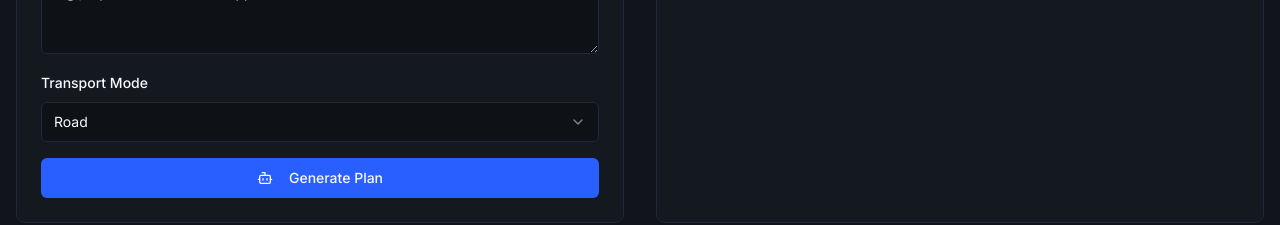
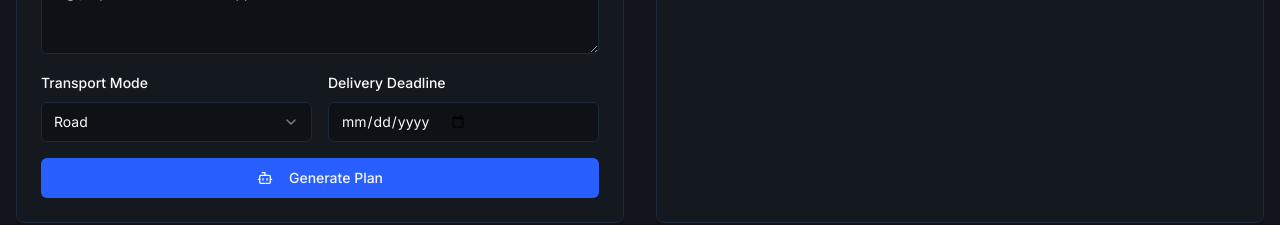
Before and after one commit to deno34/studio, a Next.js app: page /dashboard/agents/operations in a window 1280 px wide. Shown: the part 514-739 px from the top of the page. Built offline with nearby package versions, Linux system fonts and the light colour scheme; no server answers.

Commit message:
have you added Delivery deadline in logistics assistant

```diff
--- a/src/ai/flows/logistics-flow.ts
+++ b/src/ai/flows/logistics-flow.ts
@@ -27,13 +27,16 @@ Your task is to create a logistics plan based on the user's request. Provide a p
 - **To:** {{destination}}
 - **Mode of Transport:** {{transportMode}}
 - **Goods:** {{goodsDescription}}
+{{#if deliveryDeadline}}
+- **Required Delivery Deadline:** {{deliveryDeadline}}
+{{/if}}
 
 **Your Task:**
 1.  **Recommended Route:** Suggest the most logical and efficient route. Mention key cities or checkpoints if applicable.
 2.  **Estimated Cost:** Provide a realistic cost estimate in KES (Kenyan Shillings). Be specific (e.g., "KES 80,000 - 95,000").
 3.  **Estimated Time:** Give a clear delivery time estimate (e.g., "3-4 business days").
 4.  **Suggested Vendor:** Recommend a reliable, well-known logistics provider for this route (e.g., "Bolloré Logistics", "DB Schenker", "Maersk", "A.P. Moller").
-5.  **Summary:** Write a brief, one-paragraph summary of the plan, explaining your choices and any important considerations.
+5.  **Summary:** Write a brief, one-paragraph summary of the plan, explaining your choices and any important considerations. If a deadline is provided, explicitly state whether the plan meets the deadline.
 
 Return the result in the specified JSON format.
 `,
--- a/src/app/dashboard/agents/operations/page.tsx
+++ b/src/app/dashboard/agents/operations/page.tsx
@@ -31,6 +31,7 @@ export default function OperationsAgentPage() {
       destination: '',
       goodsDescription: '',
       transportMode: 'Road',
+      deliveryDeadline: '',
     },
   });
 
@@ -133,6 +134,7 @@ export default function OperationsAgentPage() {
                         </FormItem>
                       )}
                     />
+                     <div className="grid sm:grid-cols-2 gap-4">
                         <FormField
                         control={form.control}
                         name="transportMode"
@@ -153,6 +155,18 @@ export default function OperationsAgentPage() {
                             </FormItem>
                         )}
                         />
+                        <FormField
+                            control={form.control}
+                            name="deliveryDeadline"
+                            render={({ field }) => (
+                            <FormItem>
+                                <FormLabel>Delivery Deadline</FormLabel>
+                                <FormControl><Input type="date" {...field} /></FormControl>
+                                <FormMessage />
+                            </FormItem>
+                            )}
+                        />
+                     </div>
                     <Button type="submit" className="w-full" disabled={isLoading}>
                       {isLoading ? <Loader2 className="mr-2 h-4 w-4 animate-spin" /> : <Bot className="mr-2 h-4 w-4" />}
                       {isLoading ? 'Generating Plan...' : 'Generate Plan'}
--- a/src/lib/types.ts
+++ b/src/lib/types.ts
@@ -134,6 +134,7 @@ export const LogisticsPlanInputSchema = z.object({
     destination: z.string().min(3, "Destination is required."),
     goodsDescription: z.string().min(10, "Goods description is required."),
     transportMode: z.enum(['Road', 'Air', 'Sea']),
+    deliveryDeadline: z.string().optional().describe("The delivery deadline for the shipment."),
 });
 export type LogisticsPlanInput = z.infer<typeof LogisticsPlanInputSchema>;
 
```
Lines whose indentation alone changed are shown as unchanged.
